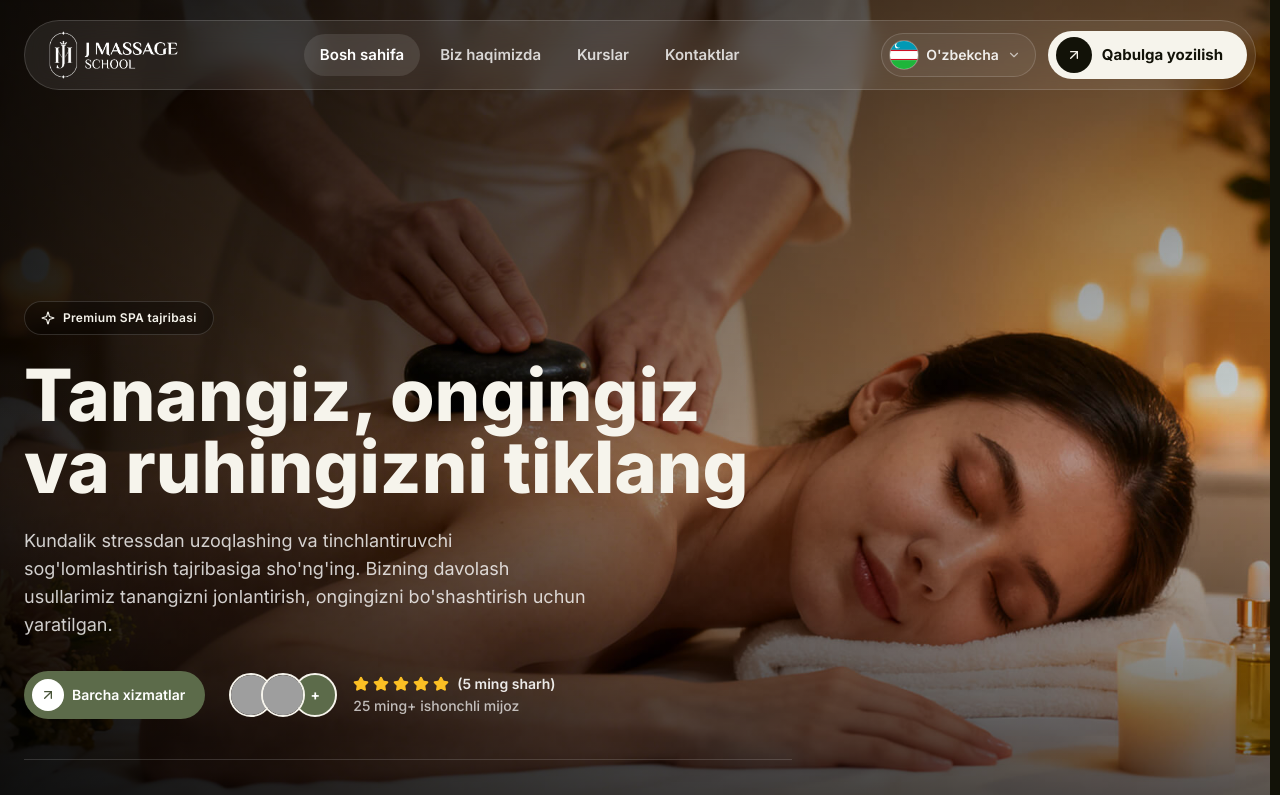
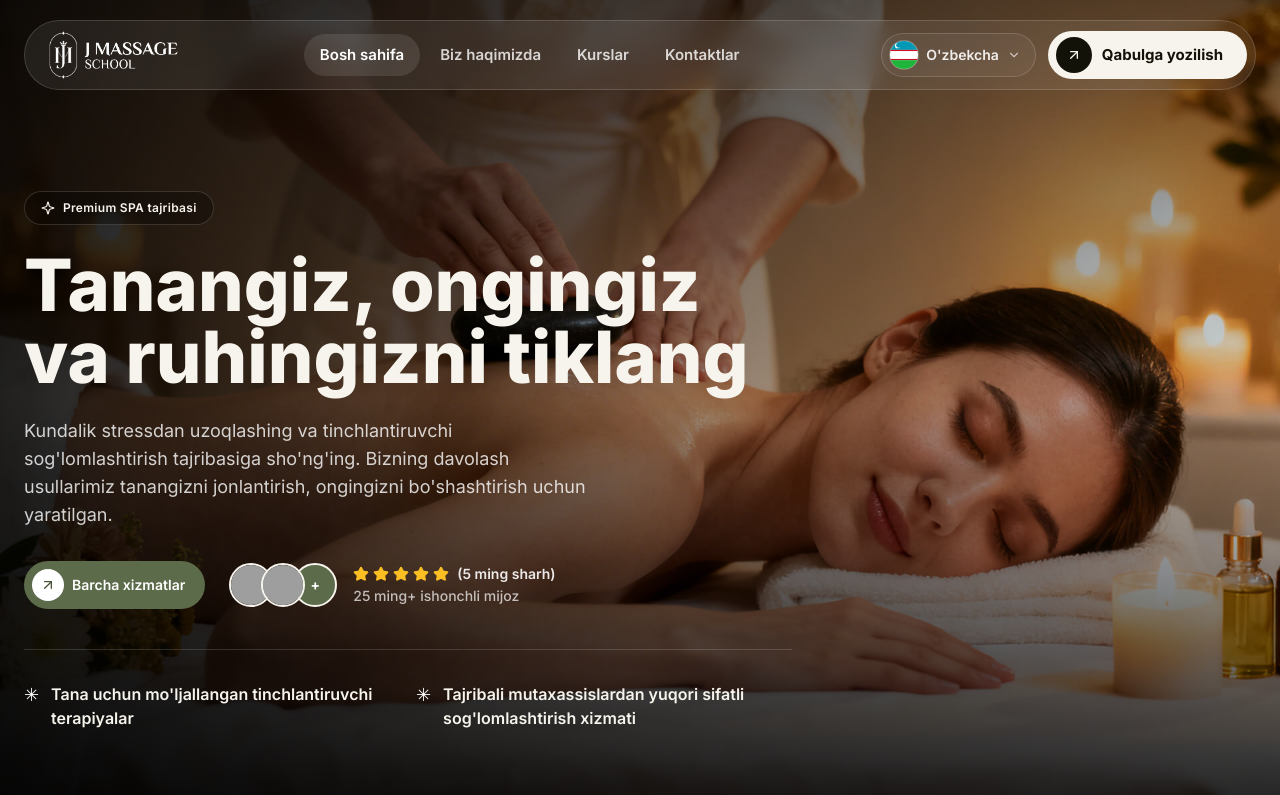
Before and after one commit to AkmaljonYusupov/j_massage, a Next.js app: page / in a window 1280 px wide. Shown: the top 795 px of the page. Built offline with nearby package versions, Linux system fonts and the light colour scheme; grey boxes are pictures that could not be loaded.

Commit message:
navbar page hero offcanvas update cod project

```diff
--- a/app/layout.tsx
+++ b/app/layout.tsx
@@ -5,6 +5,7 @@ import { Navbar } from "@/components/Navbar/Navbar";
 import { LanguageProvider } from "@/lib/i18n/LanguageContext";
 
 import "./globals.css";
+import { Footer } from "@/components/Footer/Footer";
 
 const inter = Inter({ subsets: ["latin", "cyrillic"] });
 
@@ -27,6 +28,7 @@ export default function RootLayout({
         <LanguageProvider>
           <Navbar />
           {children}
+          <Footer />
         </LanguageProvider>
       </body>
     </html>
--- /dev/null
+++ b/components/Footer/Footer.tsx
@@ -0,0 +1,8 @@
+export function Footer() {
+  return (
+    // Hozircha bo'sh — faqat joy egallab turadi. Ichiga kerakli kontent
+    // (manzil, telefon, havolalar, ijtimoiy tarmoqlar va h.k.) keyinroq
+    // qo'shiladi. Balandlikni loyihaga moslab min-h qiymatini o'zgartiring.
+    <footer className="min-h-[280px] w-full border-t border-white/10 bg-revoza-ink sm:min-h-[320px]" />
+  );
+}
--- a/components/HomeHero/HomeHero.tsx
+++ b/components/HomeHero/HomeHero.tsx
@@ -25,8 +25,16 @@ export function HomeHero() {
   const { t } = useLanguage();
 
   return (
-    <section className="relative flex min-h-[860px] w-full items-end overflow-hidden lg:min-h-[920px]">
-      {/* Background image */}
+    <section className="relative flex min-h-[860px] w-full items-center overflow-hidden lg:min-h-[920px]">
+      {/*
+        Fon rasm "fixed" qilib qo'yildi — scroll qilinganda u joyidan
+        qimirlamaydi (butun ekranga bog'langan), shu tufayli sahifa mazmuni
+        uning ustidan siljib o'tayotganda "rasm ichiga kirib ketayotgandek"
+        klassik parallaks effekti hosil bo'ladi. Undan keyingi bo'limlar
+        (o'zining background rangi bilan) scroll paytida shu fon rasmni
+        avtomatik ustidan yopib ketadi.
+      */}
+      <div className="fixed inset-0 -z-10">
         <Image
           src={HERO_IMAGE}
           alt="Revoza spa"
@@ -38,12 +46,13 @@ export function HomeHero() {
         {/* Gradient overlays for legibility */}
         <div className="absolute inset-0 bg-gradient-to-r from-black/85 via-black/40 to-black/10" />
         <div className="absolute inset-0 bg-gradient-to-t from-black/80 via-transparent to-black/50" />
+      </div>
 
       <motion.div
         variants={container}
         initial="hidden"
         animate="show"
-        className="container relative z-10 flex flex-col gap-10 pb-16 pt-40 text-revoza-cream lg:pb-20 lg:pt-56"
+        className="container relative z-10 flex flex-col gap-10 pb-8 pt-8 text-revoza-cream lg:pb-10 lg:pt-10"
       >
         <div className="max-w-3xl">
           <motion.span
--- a/components/Navbar/Navbar.tsx
+++ b/components/Navbar/Navbar.tsx
@@ -1,6 +1,5 @@
 "use client";
 
-import { useEffect, useState } from "react";
 import Image from "next/image";
 import Link from "next/link";
 import { usePathname } from "next/navigation";
@@ -16,14 +15,6 @@ import { MobileNav } from "./MobileNav";
 export function Navbar() {
   const { t } = useLanguage();
   const pathname = usePathname();
-  const [scrolled, setScrolled] = useState(false);
-
-  useEffect(() => {
-    const onScroll = () => setScrolled(window.scrollY > 16);
-    onScroll();
-    window.addEventListener("scroll", onScroll, { passive: true });
-    return () => window.removeEventListener("scroll", onScroll);
-  }, []);
 
   function isActive(href: string) {
     if (href === "/") {
@@ -52,9 +43,9 @@ export function Navbar() {
             "flex items-center justify-between gap-2 py-3 pl-4 pr-3 text-revoza-cream transition-all duration-300 sm:pl-6 lg:gap-2 xl:gap-4",
             "border-b border-white/10",
             "lg:rounded-full lg:border lg:border-white/15 lg:py-2 lg:pl-5 lg:pr-2 xl:py-2.5 xl:pl-6",
-            scrolled
-              ? "bg-revoza-ink/85 backdrop-blur-xl lg:shadow-lg lg:shadow-black/30"
-              : "bg-white/[0.08] backdrop-blur-md"
+            // Scroll holatidan qat'i nazar fon bir xil (shisha effekti) —
+            // scroll qilinganda rangi o'zgarmaydi.
+            "bg-white/[0.08] backdrop-blur-md"
           )}
         >
           <Link
```
Lines whose indentation alone changed are shown as unchanged.
